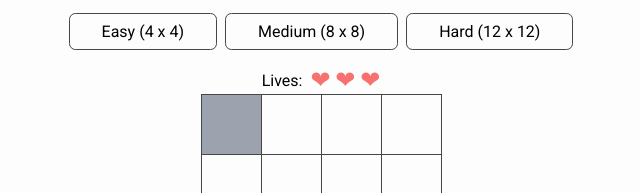
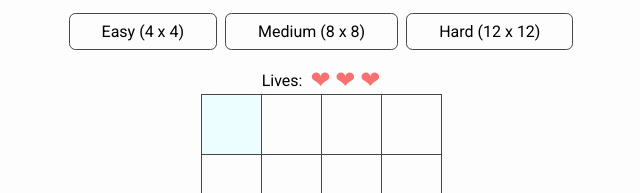
Before and after one commit to santiagoRuiz1314/minesweeper, a plain HTML site: page index.html in a window 1280 px wide. In both pictures the pointer is over the element 550 px from the left and 197 px from the top of the page. Shown: the part 73-266 px from the top of the page, without its empty margins (319-959 px from the left). Drawn offline with Linux system fonts and the light colour scheme.

Commit message:
hover state - color on td

```diff
--- a/css/style.css
+++ b/css/style.css
@@ -6,6 +6,7 @@
   --secondary: #464646;
   --gray-100: #f3f4f6;
   --gray-400: #9ca3af;
+  --cyan-50: #ecfeff;
   --white-50: #fdfdfd;
   --transition-time: 0.3s;
   --font-number: 'Roboto Mono', monospace;
@@ -105,8 +106,7 @@ td {
 }
 
 td:hover {
-  /* border-color: var(--medium); */
-  background-color: var(--gray-400);
+  background-color: var(--cyan-50);
 }
 
 .hearts {
```
